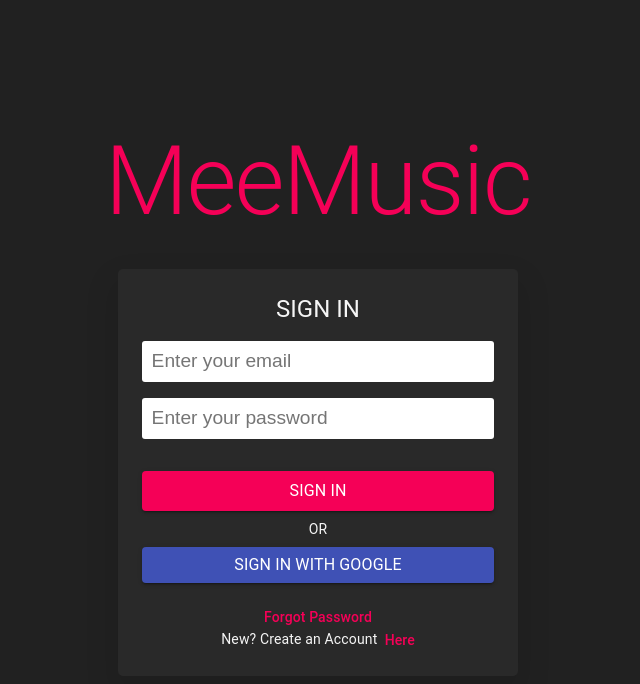
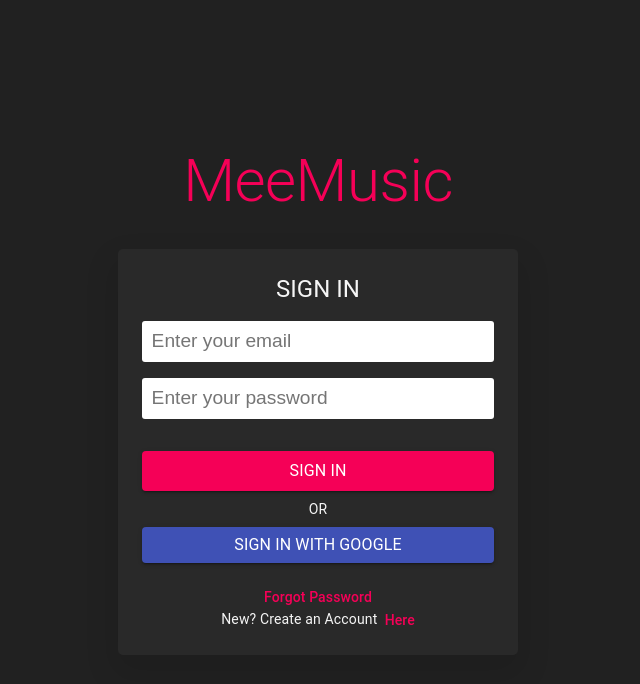
Before and after one commit to MeeMusic/MeeMusic, a React (Create React App) app: page / in a window 1280 px wide. Shown: the top 684 px of the page, without its empty margins (322-962 px from the left). Built offline with nearby package versions, Linux system fonts and the light colour scheme; no server answers.

Commit message:
Update LoginPage.js

```diff
--- a/src/pages/LoginPage.js
+++ b/src/pages/LoginPage.js
@@ -78,7 +78,7 @@ function Login() {
 
   return (
     <div className="login user-select-none">
-      <Typography variant="h1" color="secondary" align="center">
+      <Typography variant="h2" color="secondary" align="center">
         MeeMusic
       </Typography>
       <div className="login__wrapper user-select-none">
```
